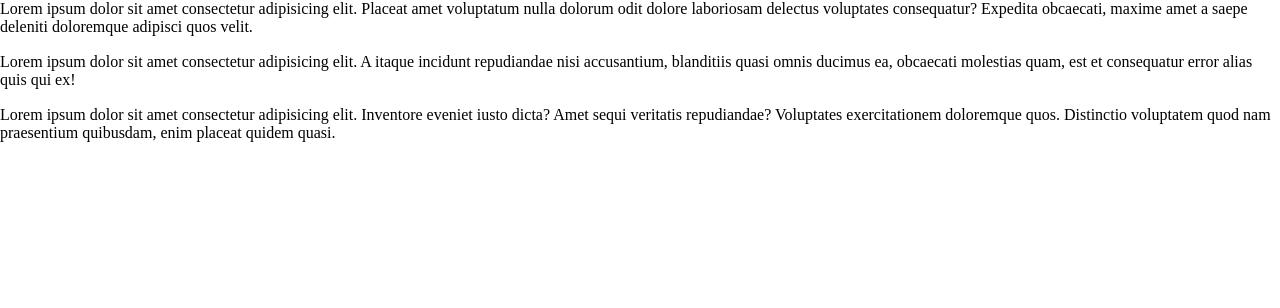
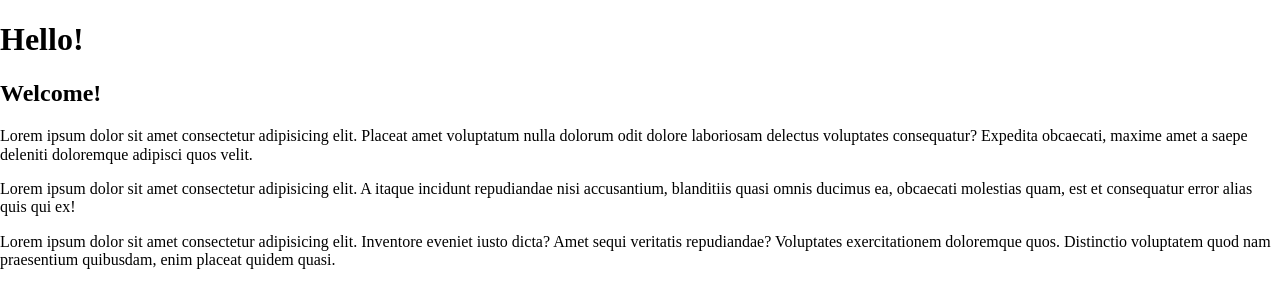
Before and after one commit to sangii66/markup-learn, a website built with webpack: page index.html in a window 1280 px wide. Built offline with nearby package versions, Linux system fonts and the light colour scheme.

Commit message:
added headings

```diff
--- a/index.html
+++ b/index.html
@@ -8,6 +8,8 @@
 
     <body>
 	    <div id="compiled-markdown-02"></div>
+        <h1>Hello!</h1>
+        <h2>Welcome! </h2>
         <p>Lorem ipsum dolor sit amet consectetur adipisicing elit. Placeat amet voluptatum nulla dolorum odit dolore laboriosam delectus voluptates consequatur? Expedita obcaecati, maxime amet a saepe deleniti doloremque adipisci quos velit.</p>
         <p>Lorem ipsum dolor sit amet consectetur adipisicing elit. A itaque incidunt repudiandae nisi accusantium, blanditiis quasi omnis ducimus ea, obcaecati molestias quam, est et consequatur error alias quis qui ex!</p>
 
```
